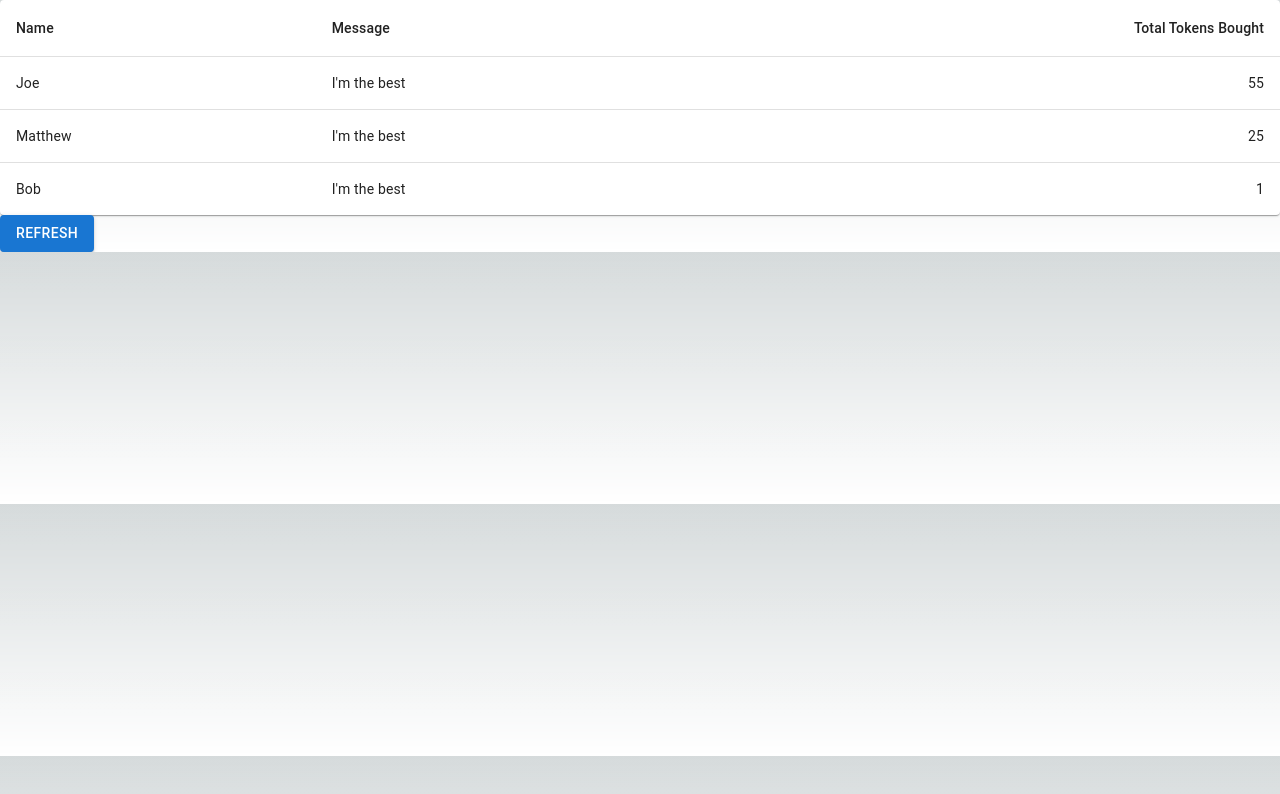
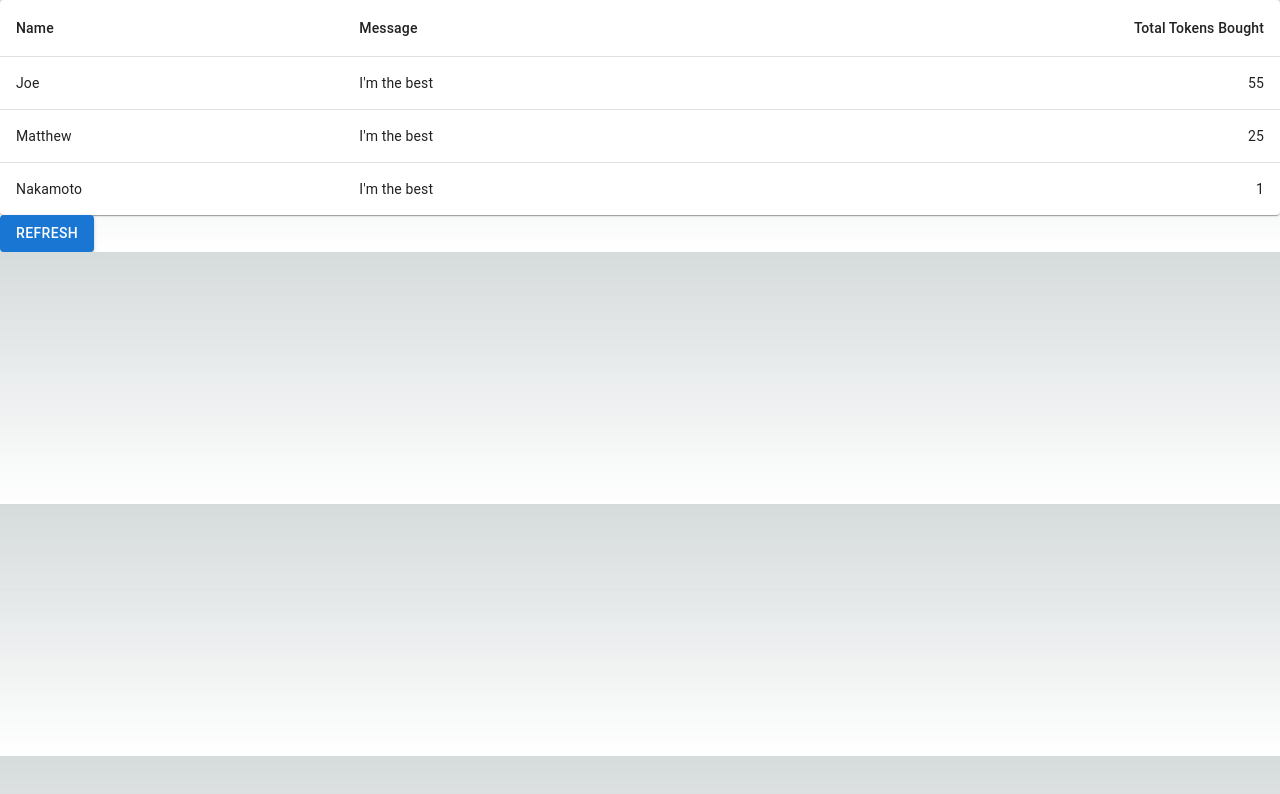
Before and after one commit to szn-cs/cs839-project, a Next.js app: page /main in a window 1280 px wide. Shown: the top 794 px of the page. Built offline with nearby package versions, Linux system fonts and the light colour scheme.

Commit message:
Nakamoto

```diff
--- a/src/pages/dao.js
+++ b/src/pages/dao.js
@@ -46,7 +46,7 @@ export async function updateLeaderboardData(){
 export function getSampleUsers(){
     let leaders = [{"name":"Matthew","message":"I'm the best", "value":25},
     {"name":"Joe","message":"I'm the best","value":55},
-    {"name":"Bob","message":"I'm the best","value":1}]
+    {"name":"Nakamoto","message":"I'm the best","value":1}]
     return leaders
 }
 function getUsers(){}
```
